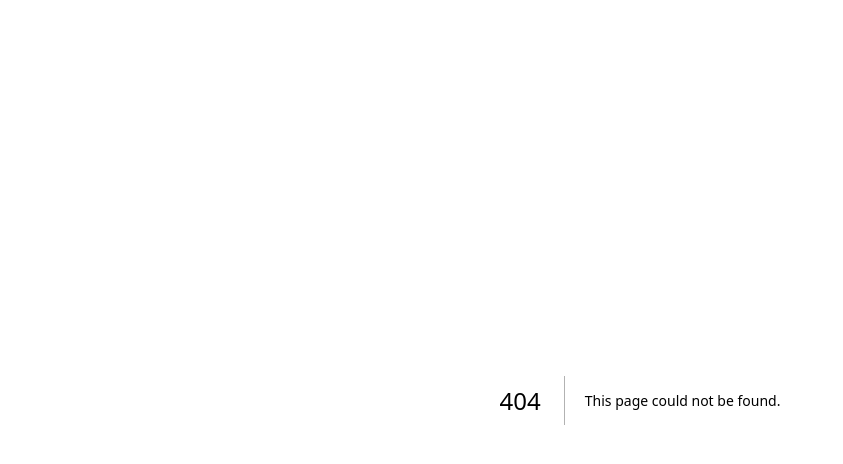
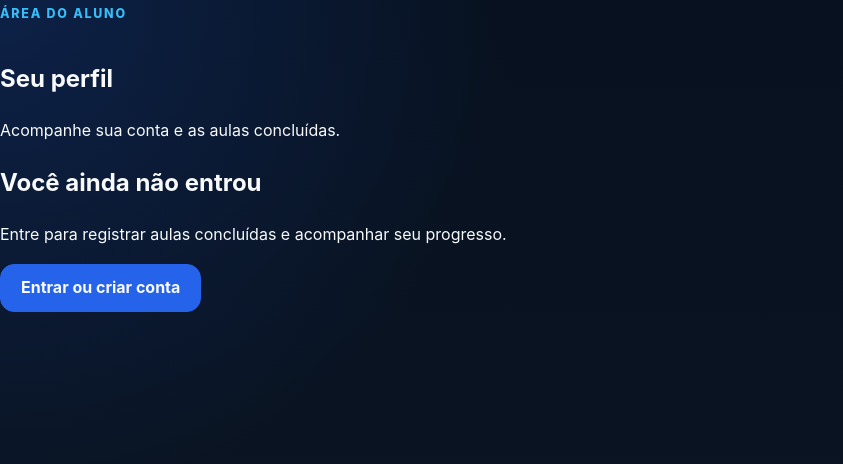
Before and after one commit to leon337/predixai-academy, a Next.js app: page /perfil in a window 1280 px wide. Before the commit this address had no page. Shown: the top 464 px of the page, without its empty margins (0-843 px from the left). Built offline with nearby package versions, Linux system fonts and the light colour scheme.

Commit message:
feat: add learner profile route

```diff
--- /dev/null
+++ b/app/perfil/page.tsx
@@ -0,0 +1,14 @@
+import { ProfilePanel } from "../../components/ProfilePanel";
+
+export default function ProfilePage() {
+  return (
+    <main className="page shell">
+      <section className="page-heading">
+        <span className="eyebrow">Área do aluno</span>
+        <h1>Seu perfil</h1>
+        <p>Acompanhe sua conta e as aulas concluídas.</p>
+      </section>
+      <ProfilePanel />
+    </main>
+  );
+}
```
